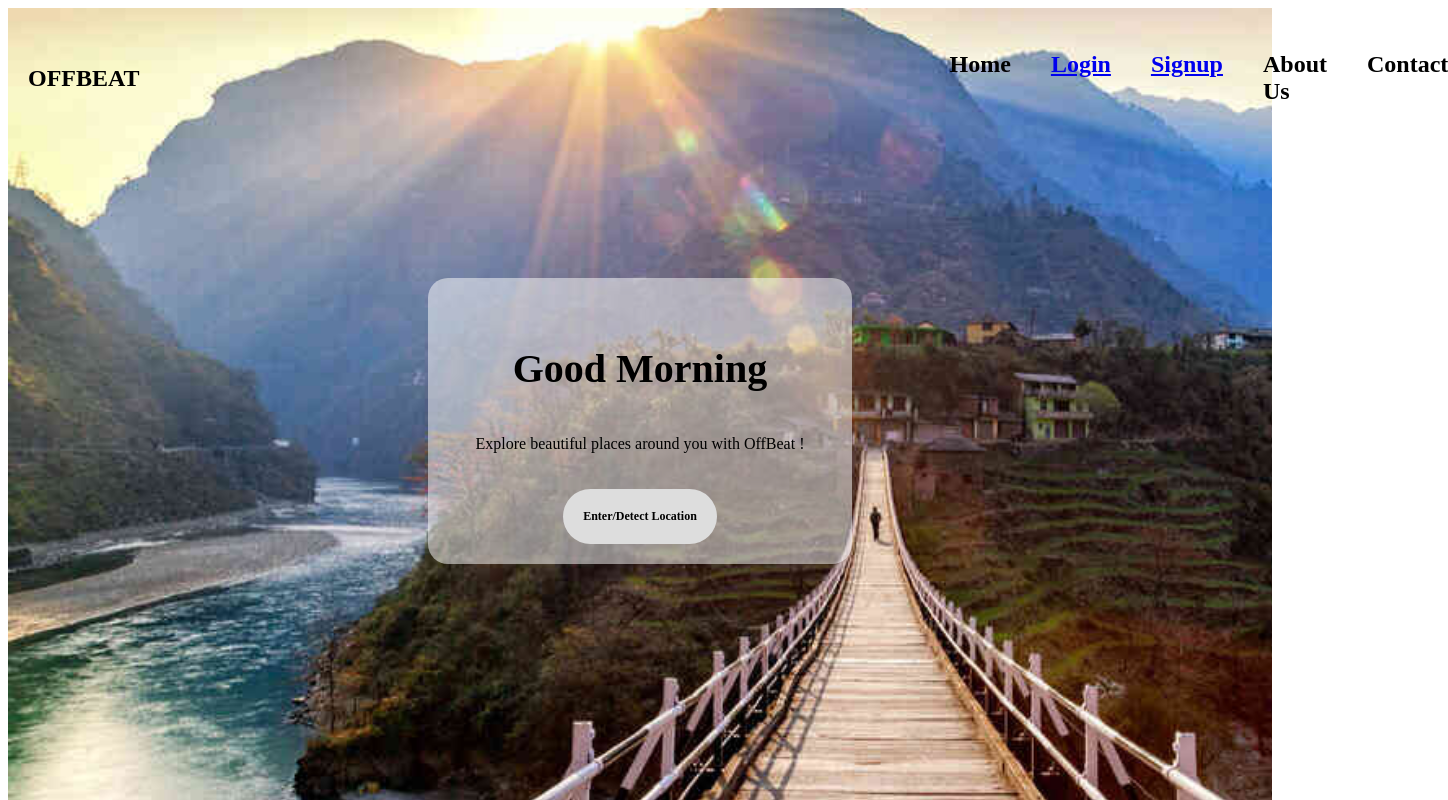
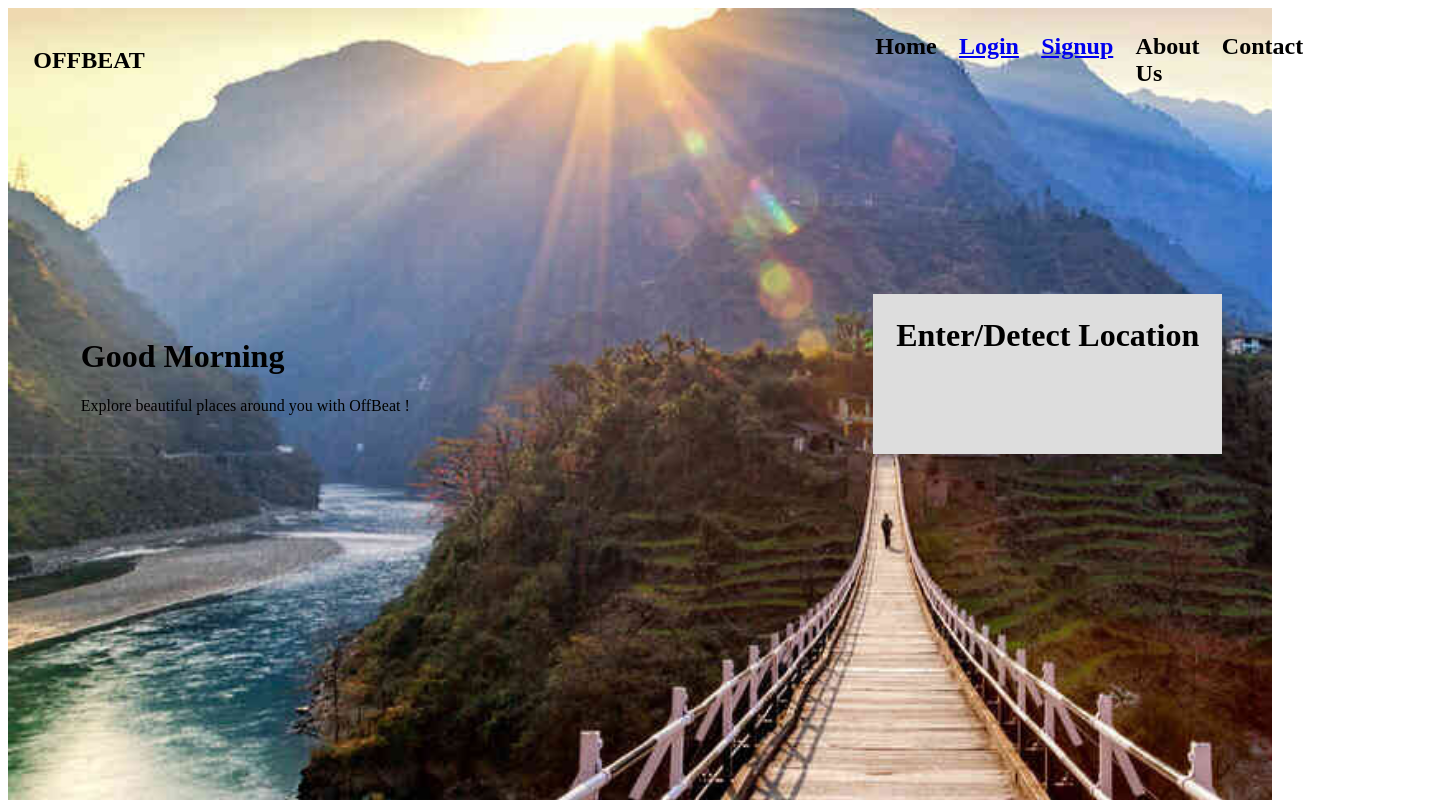
Before and after one commit to kalviumcommunity/S55_Isha_Capstone_OffBeat, a React (Vite) app in the folder Client/OffBeat/: page / in a window 1280 px wide. Shown: the top 800 px of the page, 1448 px wide, since content can reach past the window. Built offline with nearby package versions, Linux system fonts and the light colour scheme.

Commit message:
Added percentage instrad of px

```diff
--- a/Client/OffBeat/src/Components/Home.css
+++ b/Client/OffBeat/src/Components/Home.css
@@ -1,60 +1,6 @@
-.bg{
-    background-image: url('./homeeee.jpg');
-    background-size: cover;
-    background-repeat: no-repeat;
-}
-
-nav {
-    width: 100%;
-    height:100px;
-    display: flex;
-    align-items: center;
-    justify-content: space-between;
-}
-
-.items {
-    display: flex;
-    justify-content: space-around;
-    margin-left: 790px;
-    gap: 40px;
-}
-.nav-items {
-    display: flex;
-    justify-content: space-between;
-    align-items: center;
-}
-
-.box-text {
-    display: flex;
-    justify-content: center;
-    align-items: center;
-    flex-direction: column;
-    background-color: rgba(255, 255, 255, 0.5);
-    margin-right: 400px;
-    margin-left: 400px;
-    padding-bottom: 20px;
-}
-
-.morning-text {
-    display: flex;
-    justify-content: center;
-    align-items: center;
-    flex-direction: column;
-}
-
-.detect {
-    background-color: white;
-    color: black;
-    padding-left: 10px;
-    padding-right: 10px;
-   font-size: 6px;
-   border-radius: 40px;
-
-}
-
 .bg {
     background-color: #f0f0f0;
-    padding: 20px;
+    padding: 2%;
     min-height: 100vh;
     display: flex;
     flex-direction: column;
@@ -63,7 +9,7 @@ nav {
 .nav {
     background-color: #333;
     color: white;
-    padding: 10px;
+    padding: 1%;
 }
 
 .nav-items {
@@ -73,7 +19,7 @@ nav {
 }
 
 .logo {
-    margin-right: 20px;
+    margin-right: 2%;
 }
 
 .nav-items h1,
@@ -83,28 +29,40 @@ nav {
 }
 
 .box-text {
-    margin-top: 150px;
-    /* flex: 1; */
+    margin-top: 15%;
     display: flex;
     justify-content: space-between;
-    padding: 20px;
-    border-radius: 20px;
+    padding: 2%;
 }
 
 .morning-text {
-    padding: 20px;
+    padding: 2%;
 }
 
 .detect {
-    /* flex: 1; */
     background-color: #ddd;
-    padding: 20px;
+    padding: 2%;
 }
 
 .detect h1 {
     margin: 0;
 }
 
-  .mor {
-    font-size: 40px;
+.items {
+    display: flex;
+    justify-content: space-around;
+    margin-left: 39%;
+    gap: 6%;
 }
+
+.bg {
+    background-image: url('./homeeee.jpg');
+    background-size: cover;
+    background-repeat: no-repeat;
+}
+@media (max-width: 768px) {
+    .box-text,
+    .detect {
+        padding: 5%;
+    }
+}
```
Lines whose indentation alone changed are shown as unchanged.
